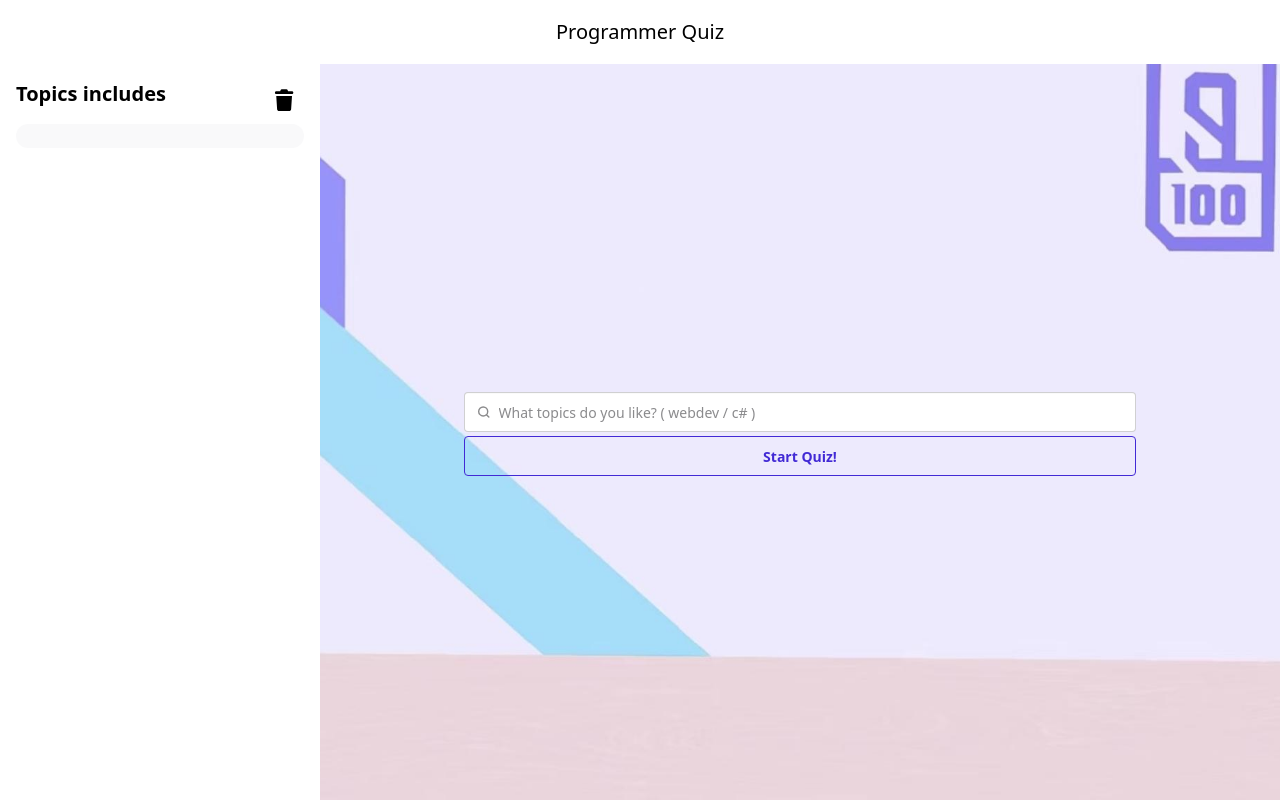
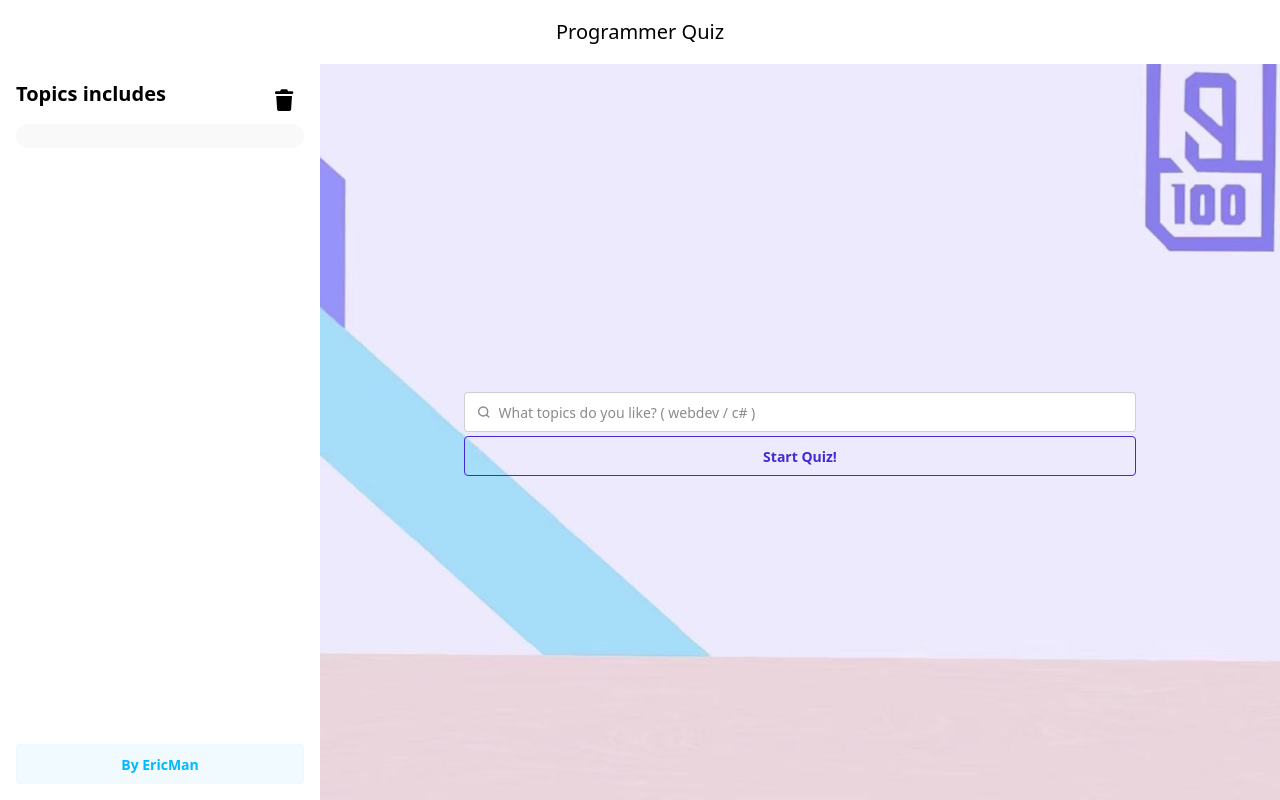
Before and after one commit to Mman7/programmer-quiz, a Next.js app: page / in a window 1280 px wide. Built offline with nearby package versions, Linux system fonts and the light colour scheme.

Commit message:
feat: added button link to my github

```diff
--- a/src/components/sidebar/sidebar.tsx
+++ b/src/components/sidebar/sidebar.tsx
@@ -49,6 +49,13 @@ export default function Sidebar() {
             <SelectedTopic topic={item} key={index} />
           ))}
         </section>
+        <a
+          target="_blank"
+          href="https://github.com/Mman7"
+          className="btn btn-soft btn-info mt-auto"
+        >
+          By EricMan
+        </a>
       </div>
     </>
   );
```
